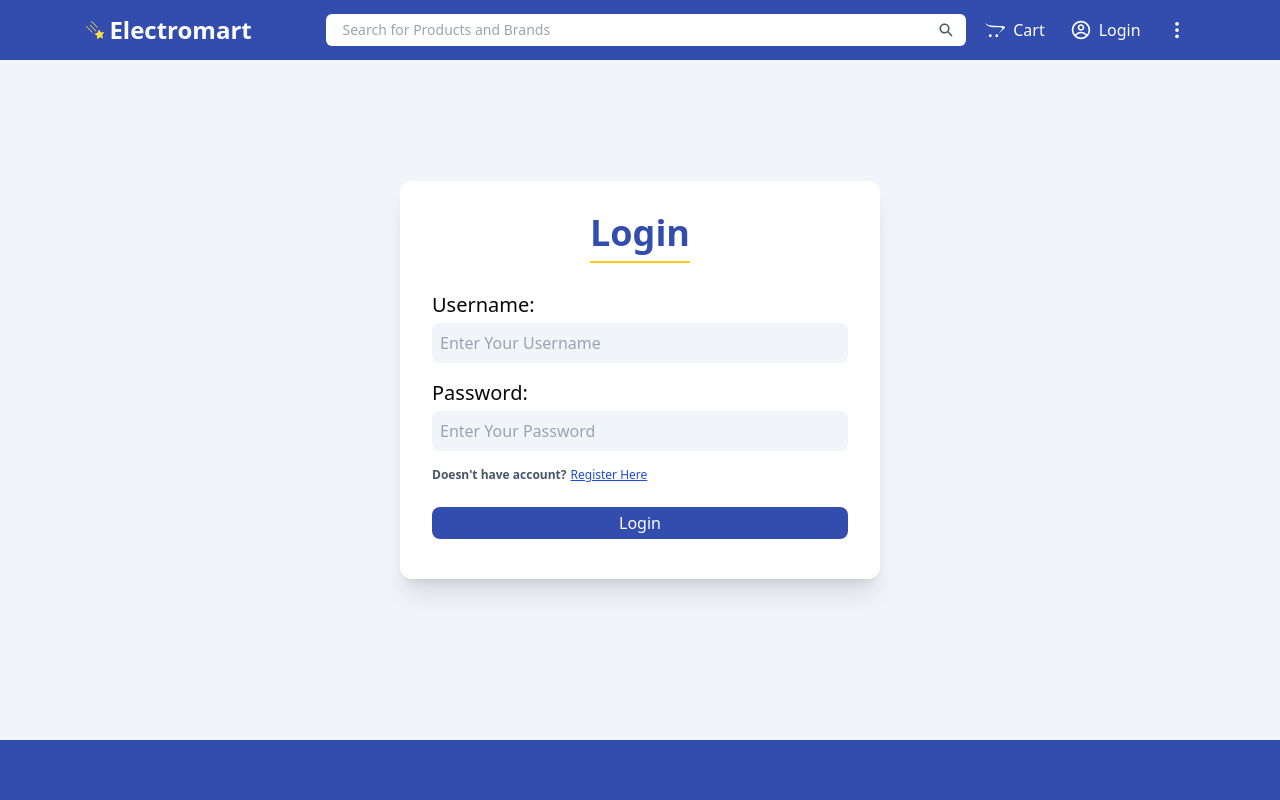
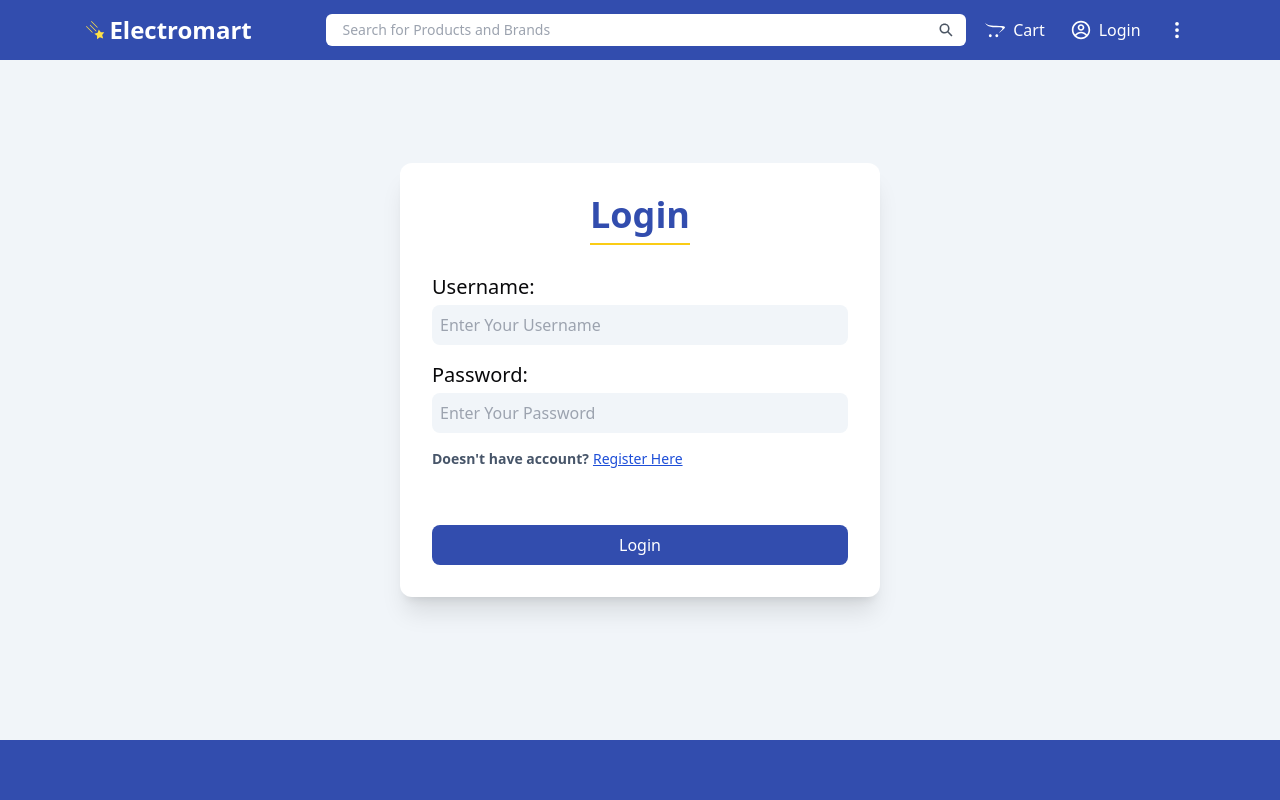
Before and after one commit to Sarthak12903/Electromart, a React (Vite) app: page /login in a window 1280 px wide. Shown: the top 800 px of the page. Built offline with nearby package versions, Linux system fonts and the light colour scheme; what @radix-ui/themes would draw is missing.

Commit message:
minor changes

```diff
--- a/src/components/Forms/LoginForm.jsx
+++ b/src/components/Forms/LoginForm.jsx
@@ -30,7 +30,7 @@ export default function LoginForm() {
         />
       </div>
 
-      <div className="text-xs flex gap-1">
+      <div className="text-sm flex gap-1">
         <p className=" font-semibold text-slate-600">Doesn't have account?</p>
         <Link
           to={"/register"}
@@ -40,7 +40,7 @@ export default function LoginForm() {
         </Link>
       </div>
       <div>
-        <button className="p-1 my-2 w-full rounded-lg bg-[#324dae] hover:bg-blue-900 active:scale-[0.98] text-white">
+        <button className="py-2 mt-10  w-full rounded-lg bg-[#324dae] hover:bg-blue-900 active:scale-[0.98] text-white">
           Login
         </button>
       </div>
--- a/src/components/Forms/RegisterLogin.jsx
+++ b/src/components/Forms/RegisterLogin.jsx
@@ -50,7 +50,7 @@ export default function RegisterLogin() {
         </Link>
       </div>
       <div>
-        <button className="p-1 my-2 w-full rounded-lg bg-[#324dae] hover:bg-blue-900 active:scale-[0.98] text-white">
+        <button className="py-2 my-2 w-full rounded-lg bg-[#324dae] hover:bg-blue-900 active:scale-[0.98] text-white">
           Create Account
         </button>
       </div>
--- a/src/pages/ProductDetail/ProductDetail.jsx
+++ b/src/pages/ProductDetail/ProductDetail.jsx
@@ -85,7 +85,7 @@ export default function ProductDetail() {
 
   return (
     <>
-      <div className="lg:w-[80%] mt-10 rounded-2xl shadow-xl relative flex-wrap flex-col md:flex-row bg-white md:mx-auto p-4 flex">
+      <div className="lg:w-[80%] mt-10 overflow-x-hidden rounded-2xl shadow-xl relative flex-wrap flex-col md:flex-row bg-white md:mx-auto p-4 flex">
         <div
           className={`absolute top-0 ${
             toggel ? "translate-y-3 opacity-100" : "-translate-y-5 opacity-0"
```
